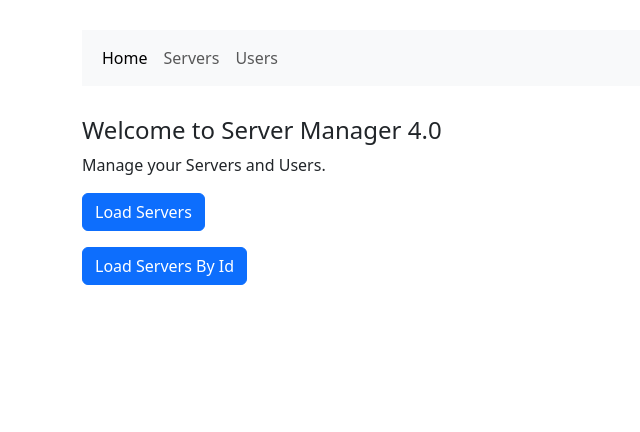
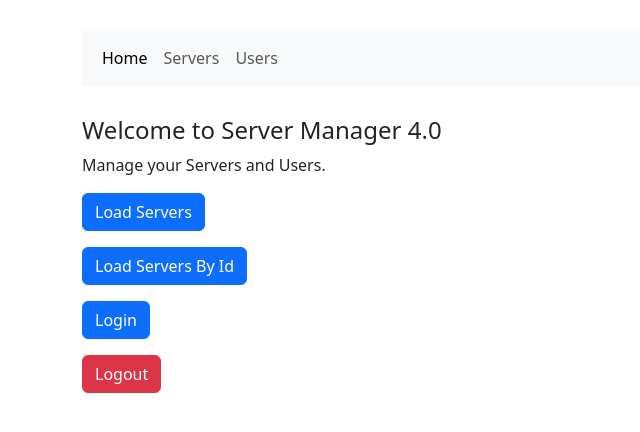
Before and after one commit to Bindhusha-Sadasivan/Routing, an Angular app: page / in a window 1280 px wide. Shown: the top 432 px of the page, without its empty margins (0-640 px from the left). Built offline with nearby package versions, Linux system fonts and the light colour scheme.

Commit message:
149 - Using a Fake Auth Service

```diff
--- a/src/app/authService/auth-service.service.ts
+++ b/src/app/authService/auth-service.service.ts
@@ -16,10 +16,12 @@ export class AuthServiceService {
         setTimeout(
           () => {
               resolve(this.loggedIn);
-          } , 800
+              console.log(this.loggedIn)
+          } , 2000
         )
       }
     );
+    return promise;
   }
 
   login(){
--- a/src/app/guard/authGuard/auth-guard.service.ts
+++ b/src/app/guard/authGuard/auth-guard.service.ts
@@ -26,8 +26,8 @@ export class AuthGuard implements CanActivate, CanActivateChild{
       return true;
     }
     else {
-      this.router.navigate(['/']);
-        return false;
+      return this.router.navigate(['/']);
+        // return false;
     }
   }
 
--- a/src/app/home/home.component.html
+++ b/src/app/home/home.component.html
@@ -7,3 +7,15 @@
 <!-- Using routerLink, queryParams and fragmets -->
 
 <div class="mt-3"><button (click)="loadServersById(2)" class="btn btn-primary">Load Servers By Id</button></div>
+
+<div class="div mt-3">
+  <button class="btn btn-primary" (click)="onLogin()">
+  Login
+</button>
+</div>
+
+<div class="div mt-3">
+  <button class="btn btn-danger" (click)="onLogout()">
+  Logout
+</button>
+</div>
--- a/src/app/home/home.component.ts
+++ b/src/app/home/home.component.ts
@@ -1,5 +1,6 @@
 import { Component, OnInit } from '@angular/core';
 import { ActivatedRoute, Router } from '@angular/router';
+import { AuthServiceService } from '../authService/auth-service.service';
 
 @Component({
   selector: 'app-home',
@@ -9,7 +10,9 @@ import { ActivatedRoute, Router } from '@angular/router';
 })
 export class HomeComponent implements OnInit {
 
-  constructor(private router:Router,
+  constructor(
+    private router:Router,
+    private authService:AuthServiceService
 
   ) { }
 
@@ -26,4 +29,12 @@ export class HomeComponent implements OnInit {
   loadServersById(id:number){
     this.router.navigate(['/servers', id, 'edit'], {queryParams:{allowEdit:'true'}, fragment:'loading'});
   }
+
+  onLogin(){
+    return this.authService.login();
+  }
+
+  onLogout(){
+    return this.authService.logout();
+  }
 }
```
